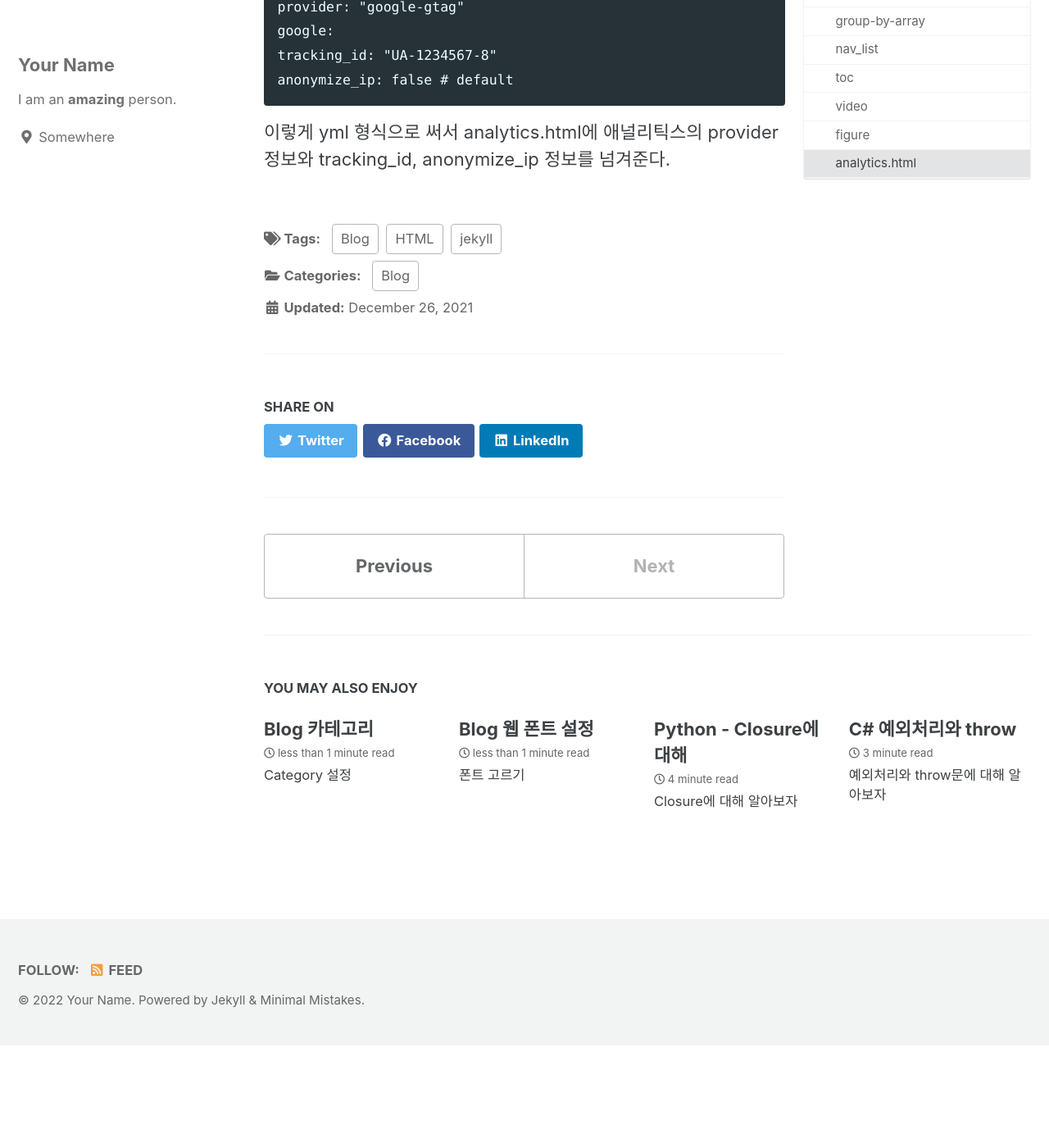
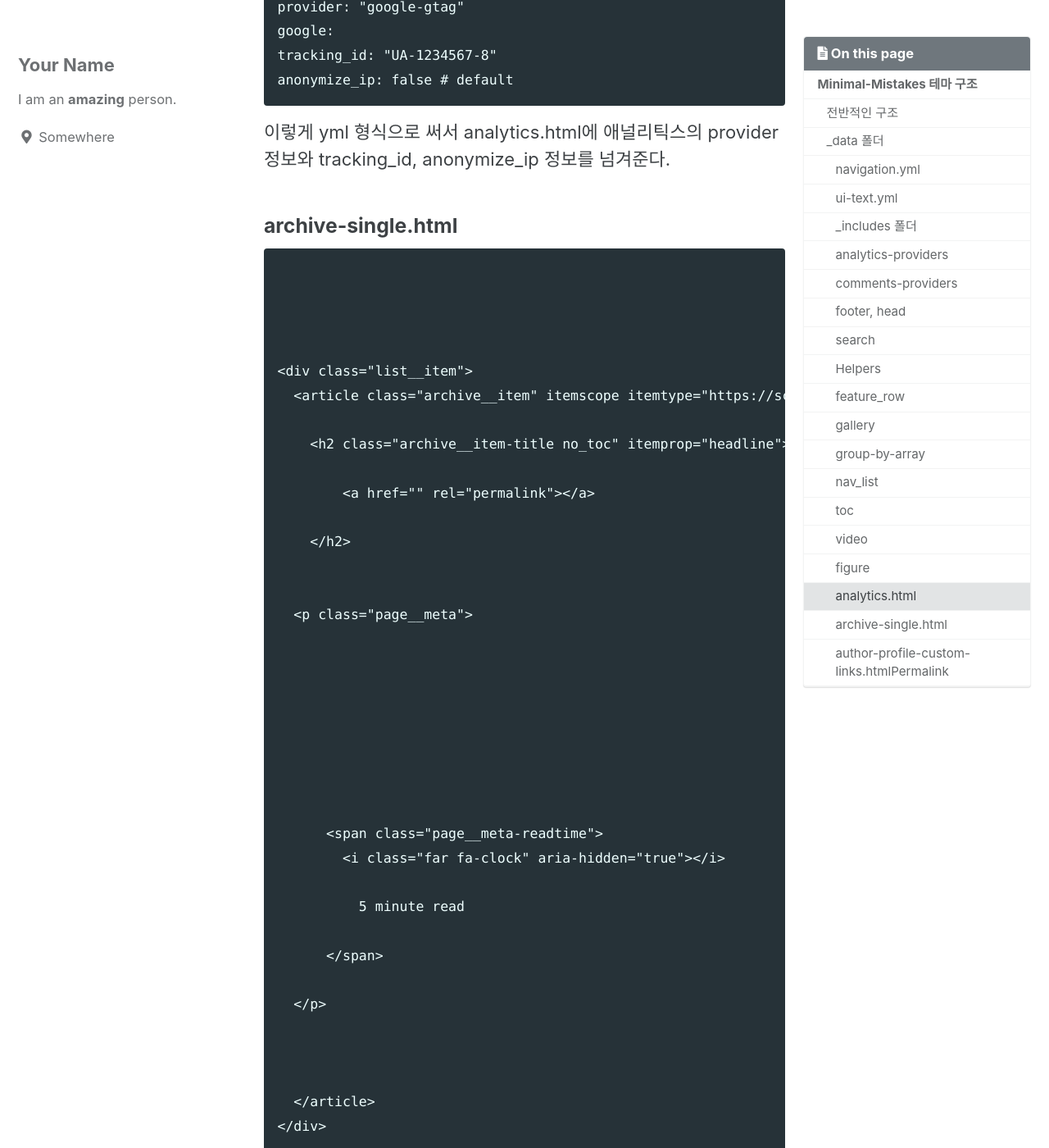
Before and after one commit to jongkyuu/jongkyuu.github.io, a Jekyll site: the page built from _posts/2021-12-21-Blog_Minimal_mistakes_structure.md, in a window 1280 px wide and 1400 px high, scrolled down 9333 px. Shown: the whole window at 82% size. Built offline with Jekyll 4.4.1, drawn with Linux system fonts in a browser that asks for light colours; cached includes are drawn as plain includes; before the commit the page ends 10608 px from its top, so only the background shows below that; some of the changed text lies outside the part shown.

````diff
--- a/_posts/2021-12-21-Blog_Minimal_mistakes_structure.md
+++ b/_posts/2021-12-21-Blog_Minimal_mistakes_structure.md
@@ -268,3 +268,24 @@ anonymize_ip: false # default
 ```
 
 이렇게 yml 형식으로 써서 analytics.html에 애널리틱스의 provider 정보와 tracking_id, anonymize_ip 정보를 넘겨준다.
+
+### archive-single.html
+
+```
+{% include archive-single.html %}
+```
+
+포스트 페이지들 링크 모아둔 아카이브 페이지에서 각 포스트(싱글페이지) 링크가 어떻게 보여질지에 대한 문서이다.
+
+### author-profile-custom-links.htmlPermalink
+
+```
+<!--예시-->
+  <li>
+    <a href="http://link-to-whatever-social-network.com/user/" itemprop="sameAs" rel="nofollow noopener noreferrer">
+      <i class="fas fa-fw" aria-hidden="true"></i> Custom Social Profile Link
+    </a>
+  </li>
+```
+
+minimal mistakes 에서 제공하는 author profile link는 Github, 메일, Facebook 등이 있다.
````
